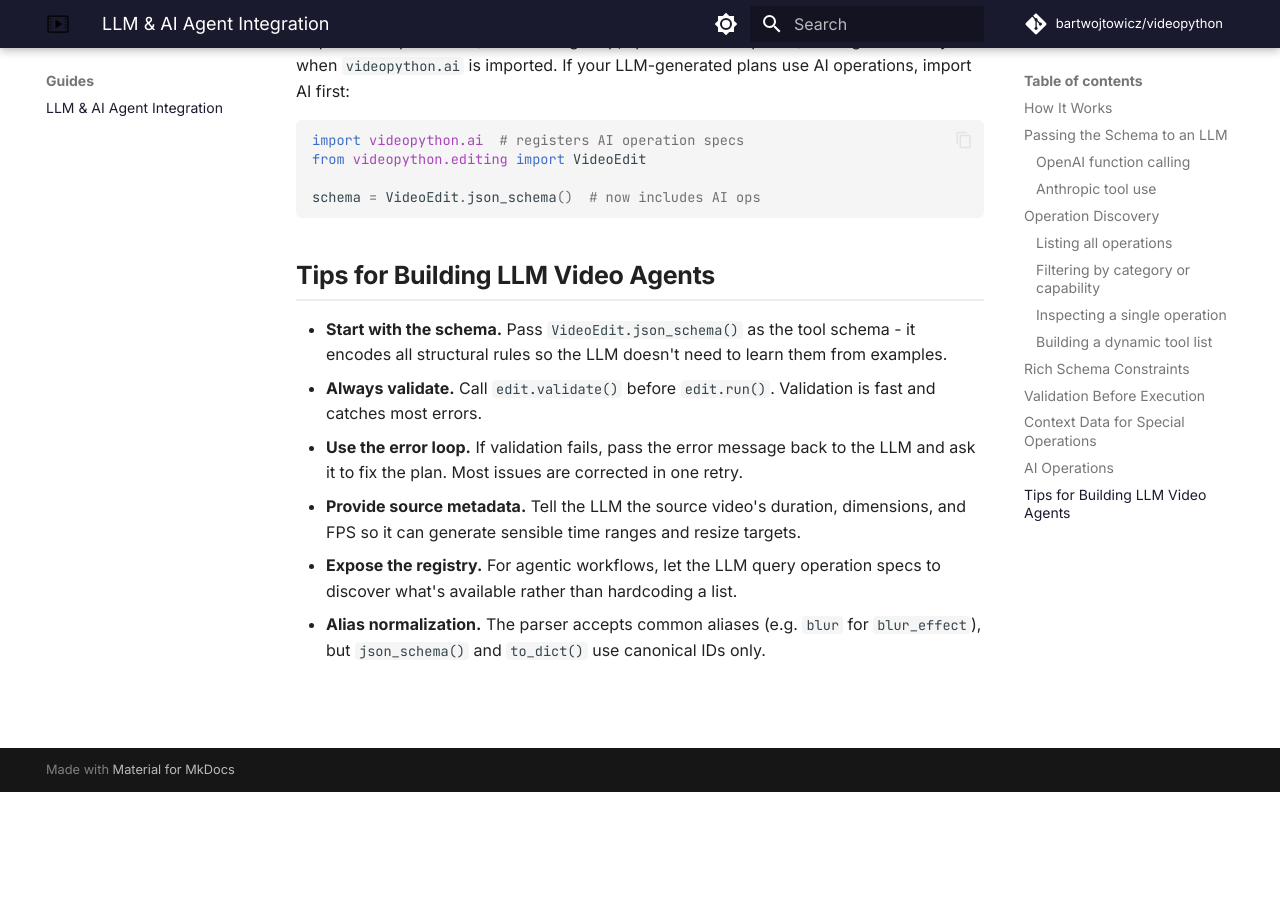
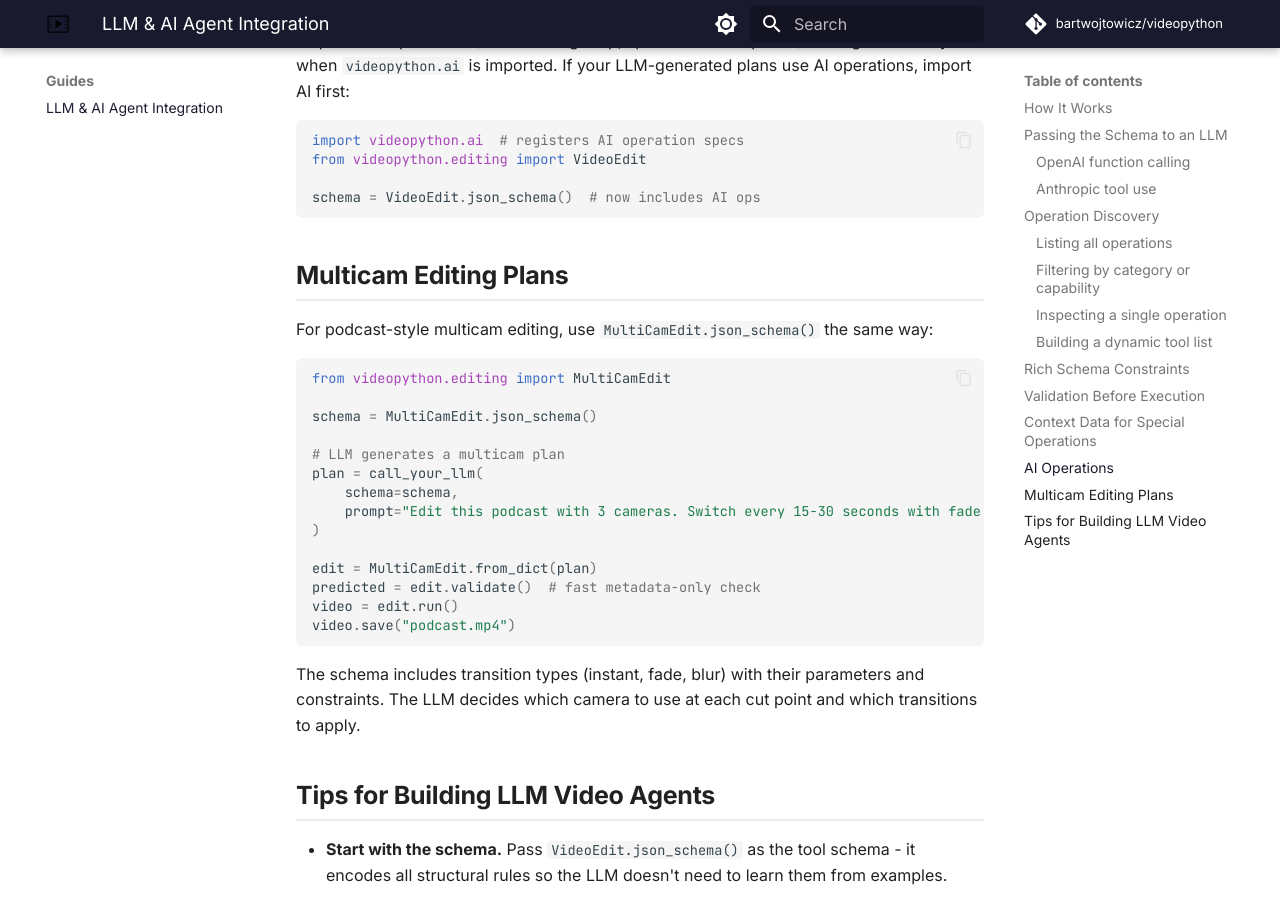
Before and after one commit to BartWojtowicz/videopython, an MkDocs documentation site: the page built from docs/guides/llm-integration.md, in a window 1280 px wide and 900 px high, scrolled down 5776 px. Built offline with MkDocs 1.6.1 and Material for MkDocs 9.7.7, drawn with Linux system fonts in a browser that asks for light colours; comment, search, counter and statistics services are not loaded; before the commit the page ends 6568 px from its top, so only the background shows below that.

Commit message:
Update docs with MultiCamEdit validate/json_schema

````diff
--- a/docs/guides/llm-integration.md
+++ b/docs/guides/llm-integration.md
@@ -251,6 +251,29 @@ from videopython.editing import VideoEdit
 schema = VideoEdit.json_schema()  # now includes AI ops
 ```
 
+## Multicam Editing Plans
+
+For podcast-style multicam editing, use `MultiCamEdit.json_schema()` the same way:
+
+```python
+from videopython.editing import MultiCamEdit
+
+schema = MultiCamEdit.json_schema()
+
+# LLM generates a multicam plan
+plan = call_your_llm(
+    schema=schema,
+    prompt="Edit this podcast with 3 cameras. Switch every 15-30 seconds with fade transitions.",
+)
+
+edit = MultiCamEdit.from_dict(plan)
+predicted = edit.validate()  # fast metadata-only check
+video = edit.run()
+video.save("podcast.mp4")
+```
+
+The schema includes transition types (instant, fade, blur) with their parameters and constraints. The LLM decides which camera to use at each cut point and which transitions to apply.
+
 ## Tips for Building LLM Video Agents
 
 - **Start with the schema.** Pass `VideoEdit.json_schema()` as the tool schema - it encodes all structural rules so the LLM doesn't need to learn them from examples.
````
Also changed, not shown: README.md (+0 -20 lines).
